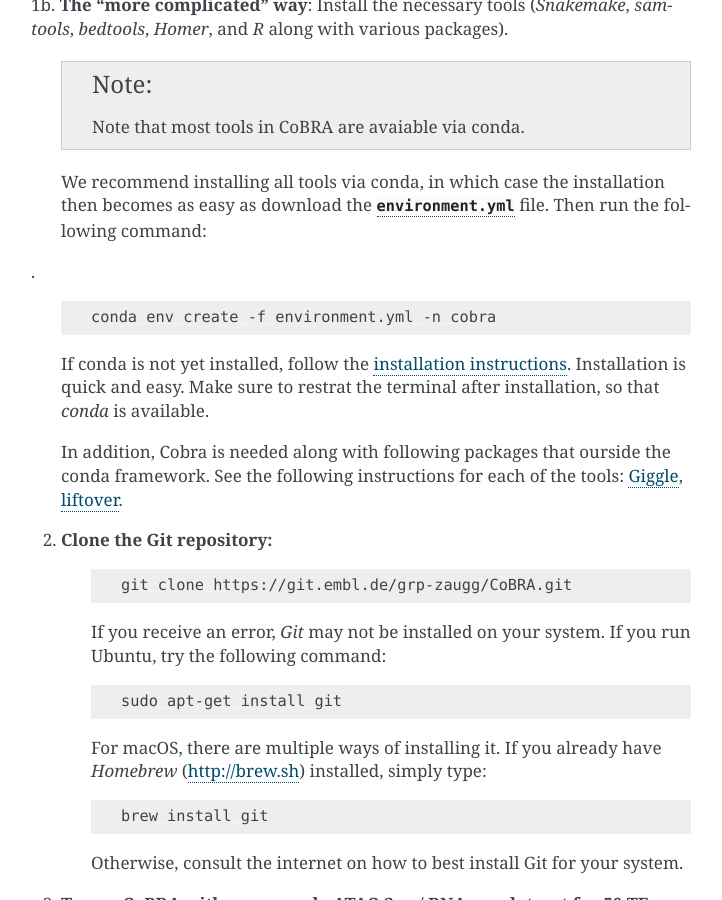
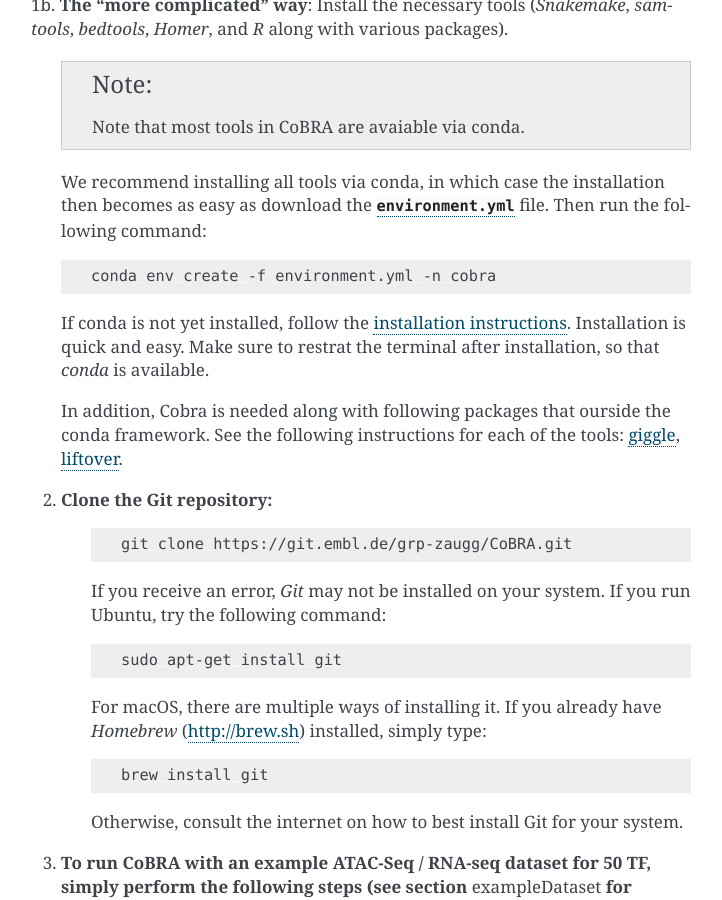
Before and after one commit to qiuxintao101/cobra, a Sphinx documentation site: the page built from docs/install.rst, in a window 1280 px wide and 900 px high, scrolled down 702 px. Shown: the whole window, without its empty margins (389-1111 px from the left). Built offline with Sphinx 7.4.7, drawn with Linux system fonts in a browser that asks for light colours; pages that are not in the unit, such as notebooks, are missing from menus.

```diff
--- a/docs/install.rst
+++ b/docs/install.rst
@@ -30,15 +30,13 @@ Principally, there are two ways of installing *CoBRA* and the proper tools:
 
   We recommend installing all tools via conda, in which case the installation then becomes as easy as download the :download:`environment.yml <environment.yml>` file. Then run the following command:
 
-.
-
   .. code-block:: Bash
 
      conda env create -f environment.yml -n cobra
 
   If conda is not yet installed, follow the `installation instructions <https://conda.io/docs/user-guide/install/index.html>`_. Installation is quick and easy. Make sure to restrat the terminal after installation, so that *conda* is available.
 
-  In addition, Cobra is needed along with following packages that ourside the conda framework. See the following instructions for each of the tools: `Giggle  <https://github.com/ryanlayer/giggle>`_, `liftover <http://hgdownload.soe.ucsc.edu/admin/exe/linux.x86_64/liftOver>`_.
+  In addition, Cobra is needed along with following packages that ourside the conda framework. See the following instructions for each of the tools: `giggle  <https://github.com/ryanlayer/giggle>`_, `liftover <http://hgdownload.soe.ucsc.edu/admin/exe/linux.x86_64/liftOver>`_.
 
 
 
```
